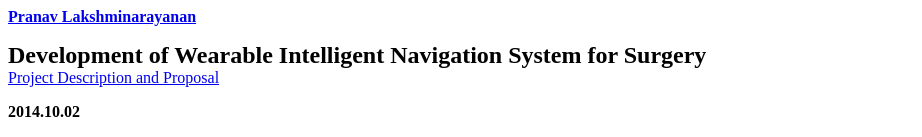
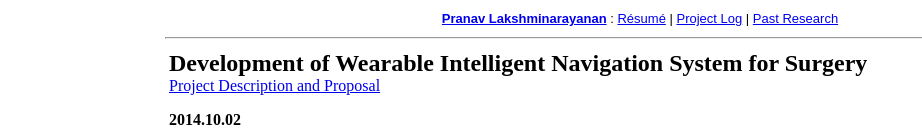
Before and after one commit to pranavl/pranavl.github.io, a plain HTML site: page log.html in a window 1280 px wide. Shown: the top 137 px of the page, without its empty margins (0-922 px from the left). Drawn offline with Linux system fonts and the light colour scheme.

Commit message:
Index and Log 4
Added header to index and log

```diff
--- a/log.html
+++ b/log.html
@@ -1,8 +1,18 @@
 <html>
 
 <head><title>Project Log</title></head>
-<b><a href="http://www.cis.jhu.edu/~pranav"> Pranav Lakshminarayanan </a></b>				<br/></p>
 <body>
+
+<center>
+<table><tr><td>
+<font size="-1" face="sans-serif"><a href="/index.html"><b>Pranav Lakshminarayanan</b></a> :
+	<a href="/Files/PranavLakshminarayanan.pdf">R&eacute;sum&eacute;</a> |
+	<a href="/log.html">Project Log</a> |
+	<a href="http://www.cis.jhu.edu/~pranav">Past Research</a></td></tr></table>
+</font>
+<hr width="75%">
+<table width="75%">
+<tr><td>
 
 <!---------------------------------------------------------------------------------------------->
 <!---------------------------------------------------------------------------------------------->
```
Also changed, not shown: index.html (+4 -4 lines).
